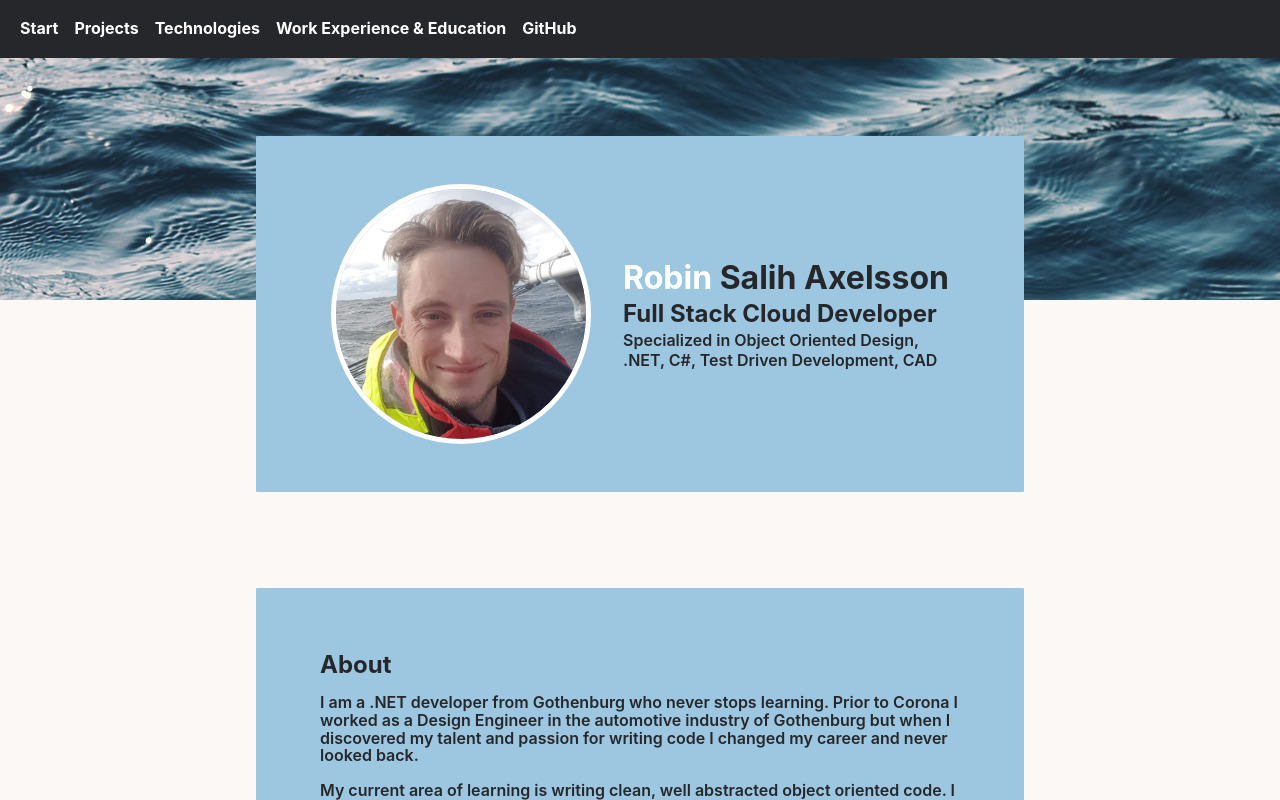
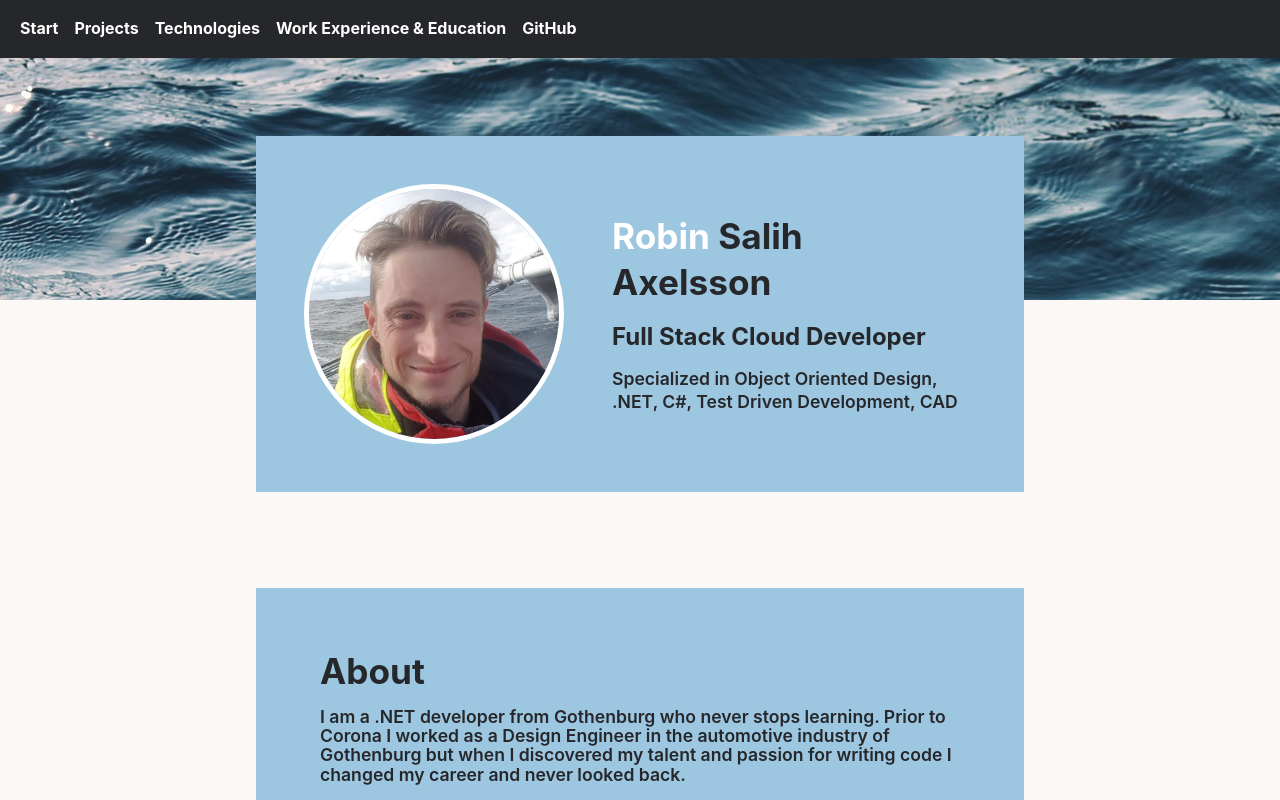
Before and after one commit to RobinAxelsson/personal-jam, a Next.js app: page / in a window 1280 px wide. Shown: the top 800 px of the page. Built offline with nearby package versions, Linux system fonts and the light colour scheme.

Commit message:
formatting headers font size

```diff
--- a/pages/index.js
+++ b/pages/index.js
@@ -22,10 +22,9 @@ export default function Home({ summaryData }) {
           width={250}
         />
         <div className="hero-section-content">
-          <h1><span className="accent-word">Robin</span> Salih Axelsson</h1>
-          <h2>Full Stack Cloud Developer</h2>
-          <p>Specialized in Object Oriented Design,</p>
-          <p>.NET, C#, Test Driven Development, CAD</p>
+          <h2><span className="accent-word">Robin</span> Salih Axelsson</h2>
+          <h3>Full Stack Cloud Developer</h3>
+          <p>Specialized in Object Oriented Design, .NET, C#, Test Driven Development, CAD</p>
         </div>
       </div>
       <div className="card-general">
--- a/pages/projects.js
+++ b/pages/projects.js
@@ -14,8 +14,8 @@ export default function ProjectsPage({ allHighlightedProjectsData }) {
         {allHighlightedProjectsData.map(
           ({ id, title, content, start, end, company }) => (
             <div className="card-general" key={id}>
-            <h2 className="card-title">{title}</h2>
-            <h3>{company} {parseDate(start)}-{parseDate(end)}</h3>
+            <h3 className="card-title">{title}</h3>
+            <h4>{company} {parseDate(start)}-{parseDate(end)}</h4>
               {/* <p>{format(content)}</p> */}
               <p>{content}</p>
               </div>
--- a/styles/globals.css
+++ b/styles/globals.css
@@ -4,8 +4,25 @@
   --clr-dark-accent: rgb(65, 65, 65);
   --clr-light-accent: #0070f3;
   --clr-font-primary: #26272a;
+  --clr-font-contrast: #fff;
   --clr-bg: rgb(251, 248, 245);
   --default-margin: 1rem;
+  --fs-xl: 5rem;
+  --fs-800: 2.5rem;
+  --fs-600: 2rem;
+  --fs-500: 1.2rem;
+  --fs-400: 1rem;
+}
+
+@media (min-width: 650px) {
+  :root {
+    --default-margin: 1rem;
+    --fs-xl: 5rem;
+    --fs-800: 3rem;
+    --fs-600: 2.2rem;
+    --fs-500: 1.5rem;
+    --fs-400: 1.1rem;
+  }
 }
 
 * {
@@ -17,6 +34,27 @@ h1, h2, h3, h4, p, li {
   margin: var(--default-margin);
   line-height: 1.1em;
 }
+
+h1 {
+  font-size: var(--fs-800);
+}
+
+h2 {
+  font-size: var(--fs-600);
+}
+
+h3 {
+  font-size: var(--fs-500);
+}
+
+p {
+  font-size: var(--fs-400);
+}
+
+.accent-word {
+  color: var(--clr-font-contrast);
+}
+
 
 body {
   color: var(--clr-primary);
@@ -115,7 +153,7 @@ main {
 }
 
 .card-general {
-  padding: 3rem;
+  padding: 2rem;
   background: var(--clr-primary);
   opacity: 1;
   border-radius: 1px;
@@ -146,12 +184,8 @@ main {
 
 
 .hero-section-content > *{
-  margin: 0px;
+  gap: 5px;
   line-height: 1.3em;
-}
-
-.accent-word {
-  color: white;
 }
 
 header:hover,
@@ -161,8 +195,8 @@ header:active {
 
 @media (min-width: 650px) {
   .card-general {
+    padding: 3rem;
     flex-direction: row;
-    min-width: 500px;
     text-align: left;
   }
 
```
